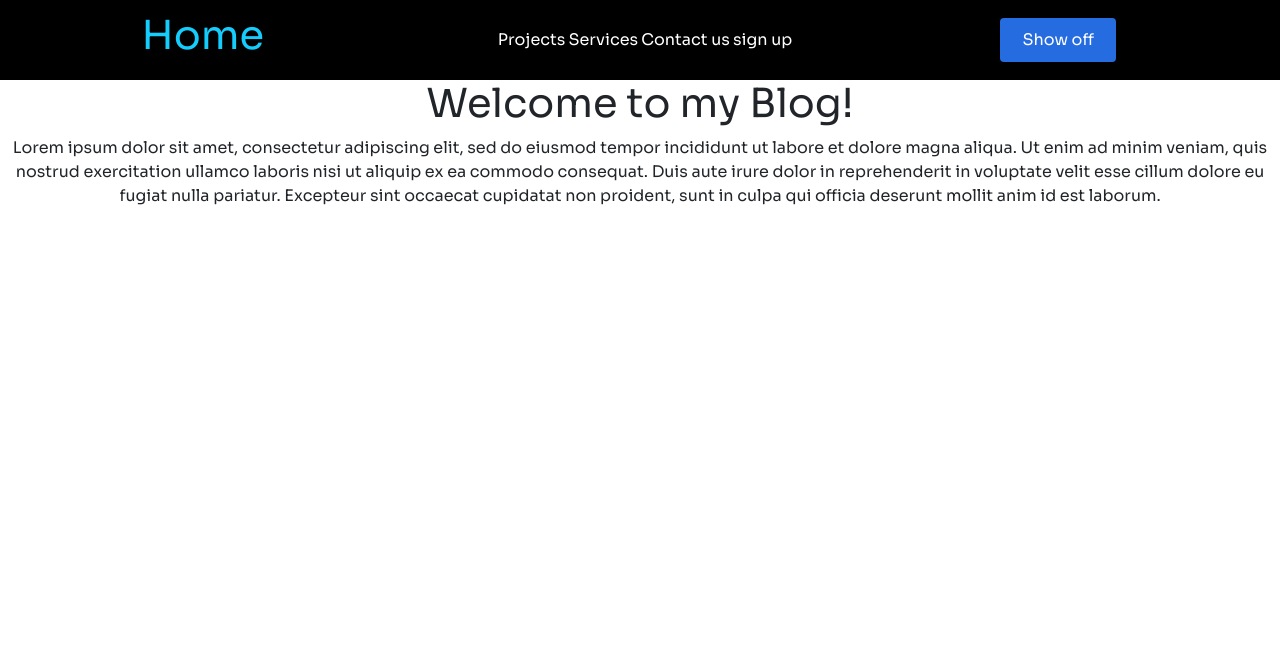
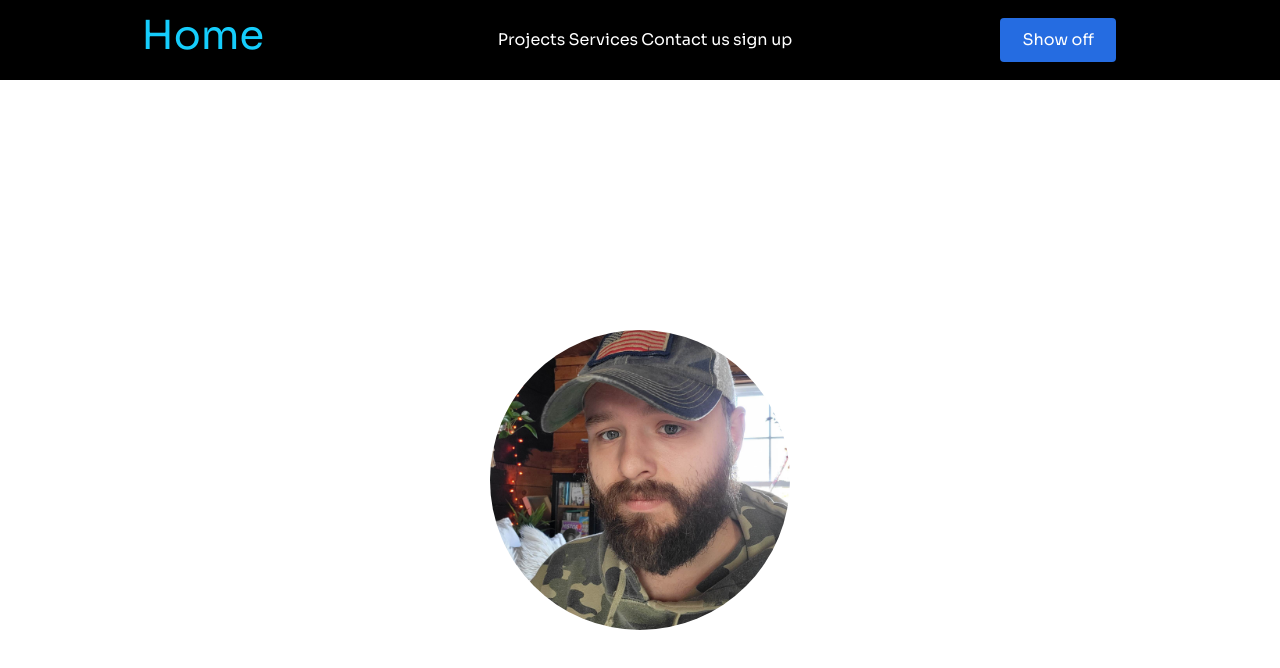
Before and after one commit to OMEGATRYON/OMEGATRYON.github.io, a React (Create React App) app in the folder portfolio/: page / in a window 1280 px wide. Shown: the top 668 px of the page. Built offline with nearby package versions, Linux system fonts and the light colour scheme.

Commit message:
added circle photo on homepage

```diff
--- a/portfolio/src/css/style.css
+++ b/portfolio/src/css/style.css
@@ -6,3 +6,17 @@
     margin: 0;
     padding: 0;
 }
+
+.circle-photo-container {
+    display: flex;
+    justify-content: center;
+    align-items: center;
+    height: 100vh;
+  }
+
+  .circle-photo {
+    border-radius: 50%;
+    width: 300px;
+    height: 300px;
+    object-fit: cover;
+  }
--- a/portfolio/src/pages/index.js
+++ b/portfolio/src/pages/index.js
@@ -2,20 +2,9 @@ import React from 'react'
 
 const Home = () => {
   return (
-    <>
-        <p className="h1 text-center">Welcome to my Blog!</p>
-        <div id="paragraphIntro">
-          <p id="intro" className="text-center">
-            Lorem ipsum dolor sit amet, consectetur adipiscing elit, sed do eiusmod
-            tempor incididunt ut labore et dolore magna aliqua. Ut enim ad minim
-            veniam, quis nostrud exercitation ullamco laboris nisi ut aliquip ex ea
-            commodo consequat. Duis aute irure dolor in reprehenderit in voluptate
-            velit esse cillum dolore eu fugiat nulla pariatur. Excepteur sint occaecat
-            cupidatat non proident, sunt in culpa qui officia deserunt mollit anim id
-            est laborum.
-          </p>
-        </div>
-      </>
+    <div className="circle-photo-container">
+    <img src="/images/header.jpg" alt="header of me" className="circle-photo" />
+  </div>
   )
 }
 
```
Also changed, not shown: portfolio/public/images/header.jpg (added).
